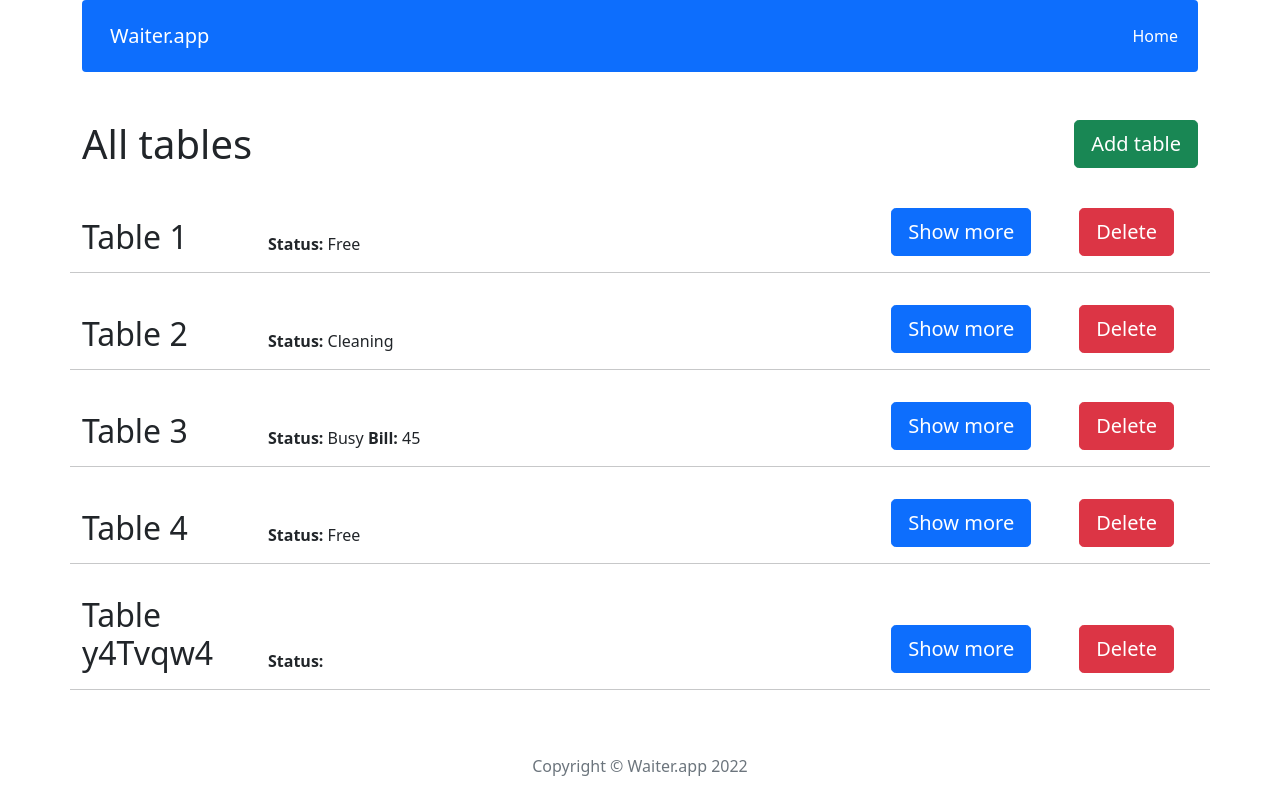
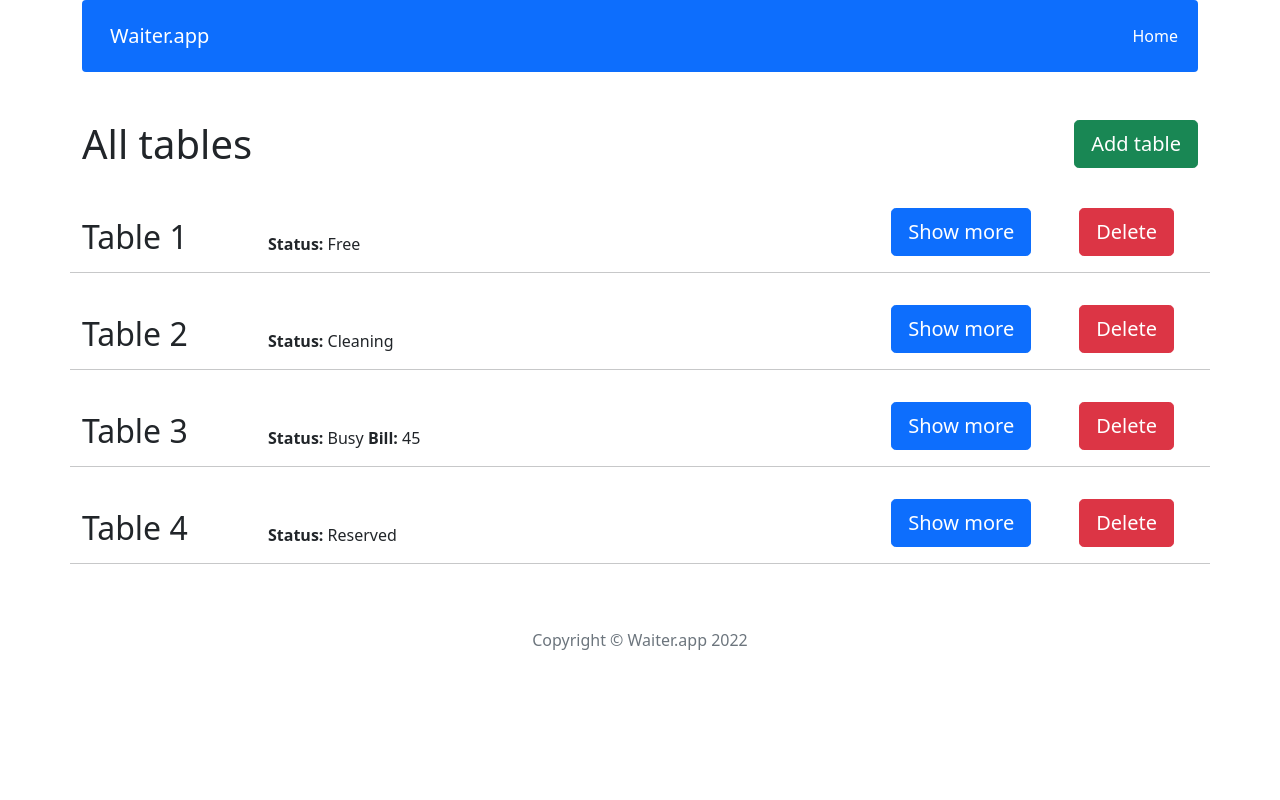
Before and after one commit to DmkMrw/waiterapp-react, a React (Create React App) app: page / in a window 1280 px wide. Built offline with nearby package versions, Linux system fonts and the light colour scheme; data requests are answered from the project's data file.

Commit message:
Fix problem with addTable

```diff
--- a/public/db/app.json
+++ b/public/db/app.json
@@ -22,14 +22,11 @@
       "id": "3"
     },
     {
-      "id": "4",
-      "status": "Free",
+      "status": "Reserved",
       "peopleAmount": 0,
       "maxPeopleAmount": 3,
-      "bill": 0
-    },
-    {
-      "id": "y4Tvqw4"
+      "bill": 0,
+      "id": "4"
     }
   ],
   "statuses": [
--- a/src/components/features/AddTable/AddTable.js
+++ b/src/components/features/AddTable/AddTable.js
@@ -12,10 +12,7 @@ const AddTable = ({actionText}) => {
 
      const dispatch = useDispatch();
      const navigate = useNavigate();
-
-     // const tableData = useSelector(state => getTableById(state, id));
      const statuses = useSelector(getAllStatuses);
-     const allId = useSelector(getAllId);
 
      const [status, setStatus] = useState('')
      const [peopleAmount, setPeopleAmount] = useState('')
@@ -32,8 +29,7 @@ const AddTable = ({actionText}) => {
                bill: bill
           }
           e.preventDefault();
-          console.log({payload});
-          dispatch(addTableData({payload}));
+          dispatch(addTableData(payload));
 
           navigate(-1)
 
--- a/src/redux/tablesReducer.js
+++ b/src/redux/tablesReducer.js
@@ -21,7 +21,7 @@ export const fetchTables = () => {
      return (dispatch) => {
           fetch('http://localhost:3131/tables')
                .then(res => res.json())
-               .then(tables => dispatch(updateTables(tables), console.log('tables', tables)))
+               .then(tables => dispatch(updateTables(tables)));
      };
 };
 
@@ -59,7 +59,8 @@ export const addTableData = (payload) => {
                method: 'POST',
                headers: {
                     'Content-Type': 'application/json'
-               }
+               },
+               body: JSON.stringify(payload),
           };
           fetch(`http://localhost:3131/tables/`, options)
                .then(() => dispatch(addTable(payload)))
@@ -76,7 +77,7 @@ const tablesReducer = (statePart = [], action) => {
           case DELETE_TABLE:
                return statePart.filter(table => (table.id !== action.payload))
           case ADD_TABLE:
-               return [ ...action.payload ]
+               return [...statePart,  ...action.payload ]
           default:
           return statePart;
 
```
